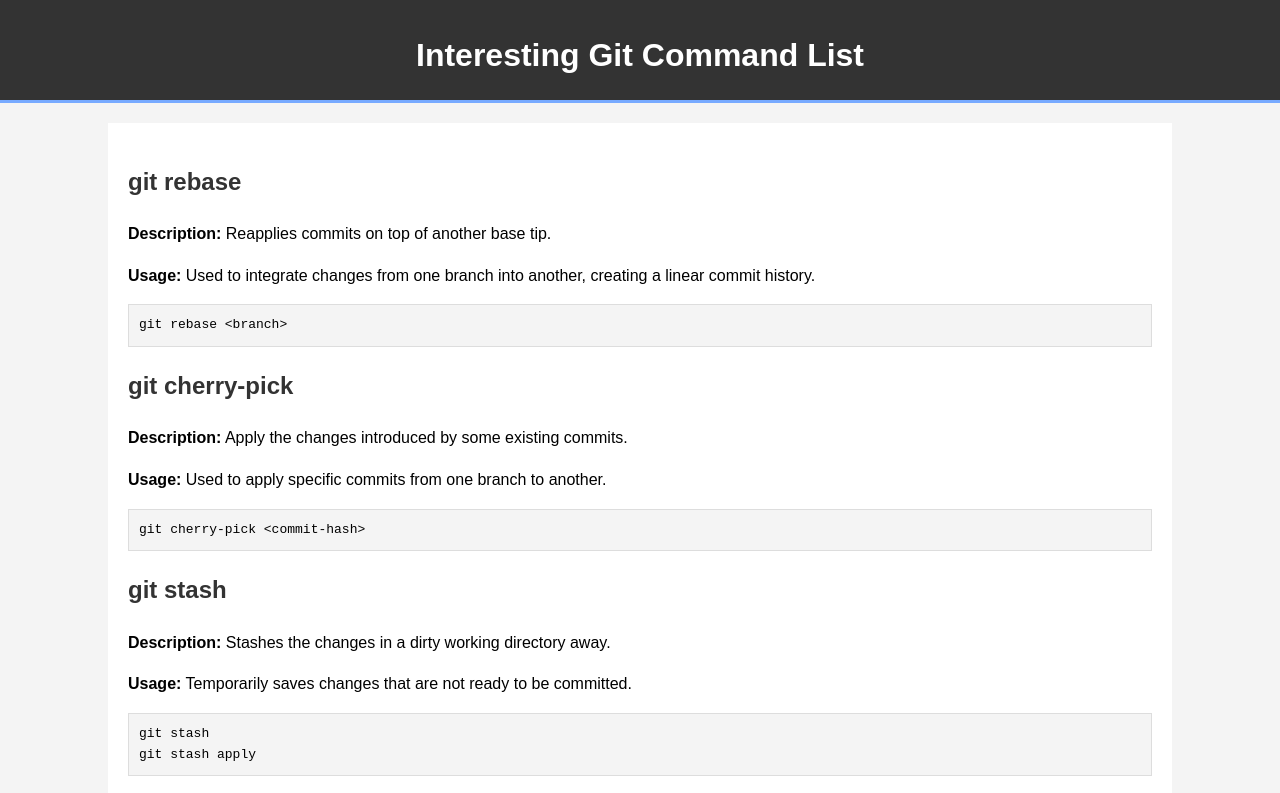
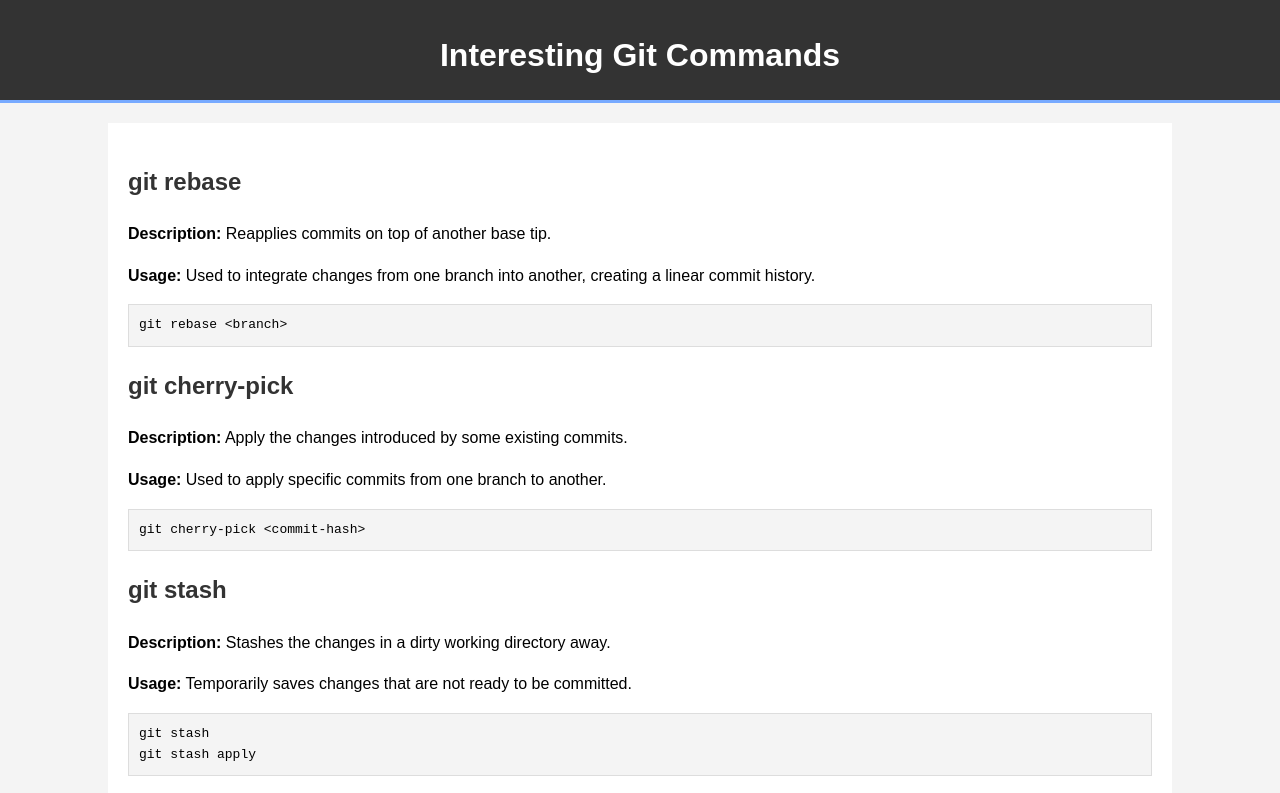
Before and after one commit to nayyaung/best_practices, a plain HTML site: page index.html in a window 1280 px wide. Shown: the top 793 px of the page. Drawn offline with Linux system fonts and the light colour scheme.

Commit message:
Revert "to demo revert"
This reverts commit 2e73faa737fdf06a95d7dc35752c154dc57808e3.

```diff
--- a/index.html
+++ b/index.html
@@ -55,7 +55,7 @@
 <body>
     <header>
         <div class="container">
-            <h1>Interesting Git Command List</h1>
+            <h1>Interesting Git Commands</h1>
         </div>
     </header>
 
```
